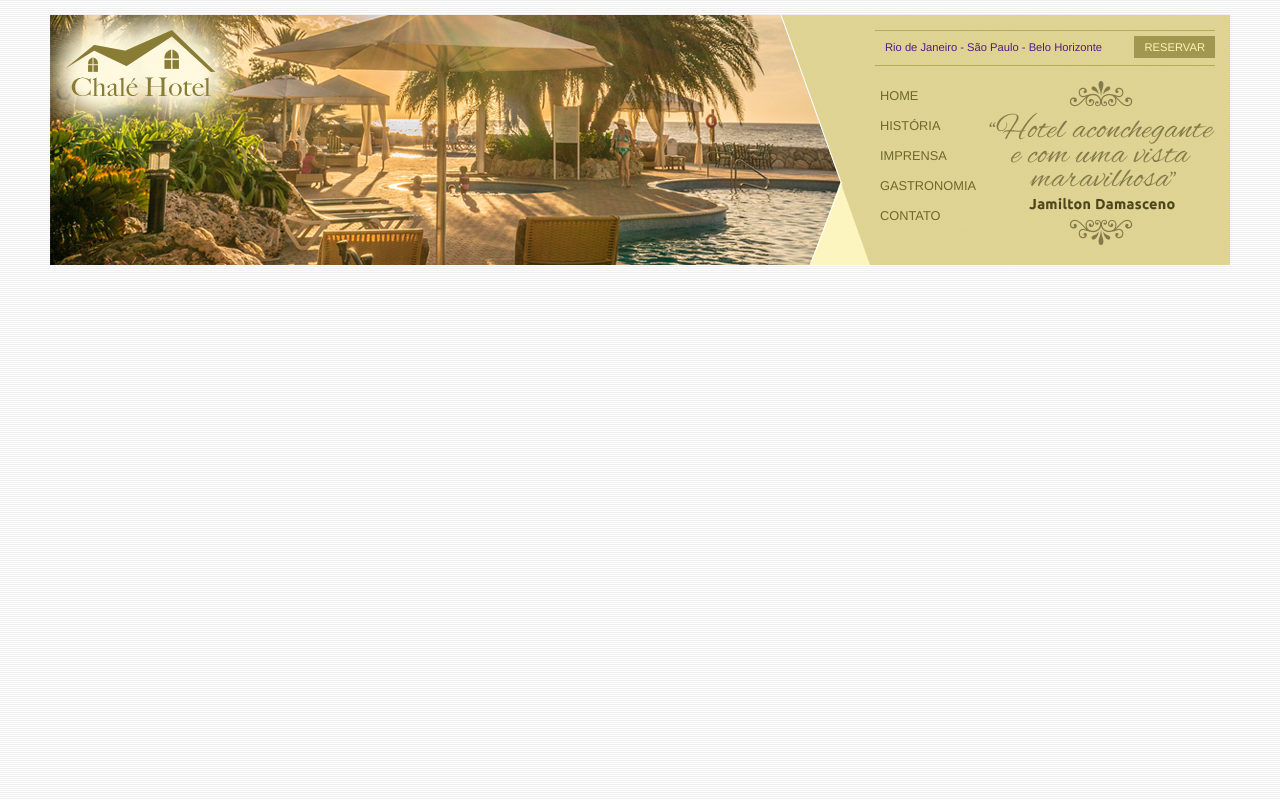
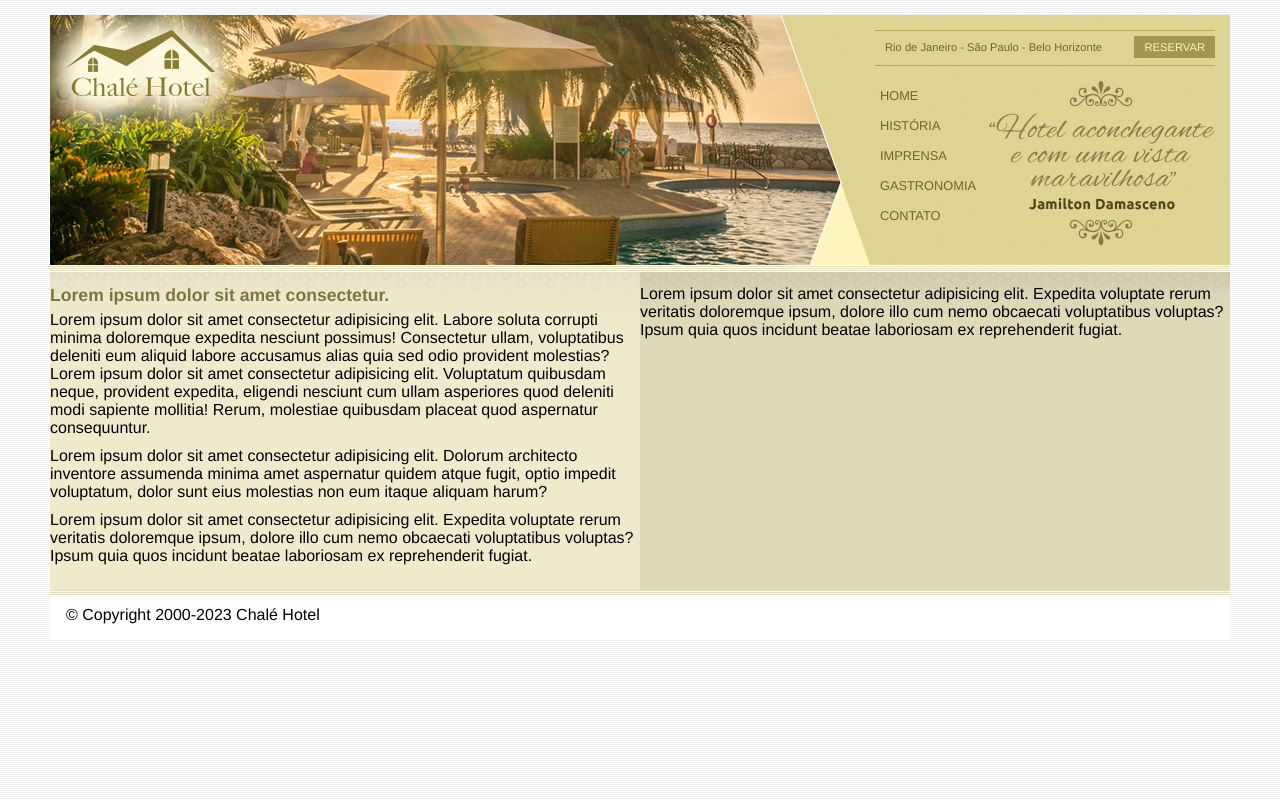
Before and after one commit to 13roger10/chale-hotel, a plain HTML site: page index.html in a window 1280 px wide. Drawn offline with Linux system fonts and the light colour scheme.

Commit message:
Commit css

```diff
--- a/css/estilo.css
+++ b/css/estilo.css
@@ -8,7 +8,7 @@ body{
     margin: 15px;
 }
 #container {
-    background:#ede9cc ;
+    background: #ede9cc url(../imagens/bg-container.png) top center repeat-y;
     margin: 0 auto;
     min-width:740px;
     max-width: 1180px;
@@ -62,6 +62,7 @@ body{
 }
 #menu-locais .locais{
     float: left;
+    color: #6e672c;
     line-height: 2.1em;
     padding-left: 10px;
 }
@@ -100,3 +101,35 @@ ul#navegacao a:hover{
     height: 164px;
     float: right;
 }
+#area-principal{
+    float: left;
+    width: 50%;
+    background: url(../imagens/bg-area-principal.png) top left repeat-x;
+    padding: 15px 0px;
+
+}
+#area-lateral{
+    float: right;
+    width: 50%;
+    background: url(../imagens/bg-area-lateral.png) top left repeat-x;
+    padding: 20px 0px;
+}
+}
+.conteudo{
+    margin: 0 auto;
+    width: 90%;
+}
+#rodape{
+    clear: both;
+    padding: 16px;
+    background: #fff url(../imagens/bg-rodape.png) repeat-x top;
+}
+h2{
+    color:#7d7640;
+    font-size: 1.1em;
+    padding: 5px 0px;
+}
+p{
+    font-size: 1em;
+    margin-bottom: 10px;
+}
--- a/index.html
+++ b/index.html
@@ -33,6 +33,35 @@
                     </div>
                 </div>
             </div>
+            <div id="area-principal">
+                <div class="conteudo">
+                    <h2>
+                        Lorem ipsum dolor sit amet consectetur.
+                    </h2>
+                    <p>
+                        Lorem ipsum dolor sit amet consectetur adipisicing elit. Labore soluta corrupti minima doloremque expedita nesciunt possimus! Consectetur ullam, voluptatibus deleniti eum aliquid labore accusamus alias quia sed odio provident molestias?
+                        Lorem ipsum dolor sit amet consectetur adipisicing elit. Voluptatum quibusdam neque, provident expedita, eligendi nesciunt cum ullam asperiores quod deleniti modi sapiente mollitia! Rerum, molestiae quibusdam placeat quod aspernatur consequuntur.
+                    </p>
+                    <p>
+                        Lorem ipsum dolor sit amet consectetur adipisicing elit. Dolorum architecto inventore assumenda minima amet aspernatur quidem atque fugit, optio impedit voluptatum, dolor sunt eius molestias non eum itaque aliquam harum?
+                    </p>
+                    <p>
+                        Lorem ipsum dolor sit amet consectetur adipisicing elit. Expedita voluptate rerum veritatis doloremque ipsum, dolore illo cum nemo obcaecati voluptatibus voluptas? Ipsum quia quos incidunt beatae laboriosam ex reprehenderit fugiat.
+                    </p>
+                </div>
+            </div>
+            <div id="area-lateral">
+                <div class="conteudo">
+                    <p>
+                        Lorem ipsum dolor sit amet consectetur adipisicing elit. Expedita voluptate rerum veritatis doloremque ipsum, dolore illo cum nemo obcaecati voluptatibus voluptas? Ipsum quia quos incidunt beatae laboriosam ex reprehenderit fugiat.
+                    </p>
+                </div>
+            </div>
+            <div id="rodape">
+                <span>
+                    &copy; Copyright 2000-2023 Chalé Hotel
+                </span>
+            </div>
         </div>
     </body>
 </html>
```
